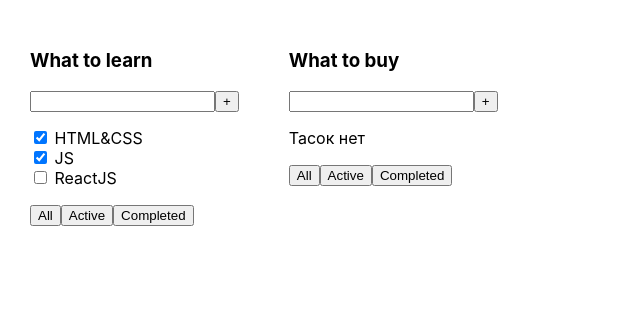
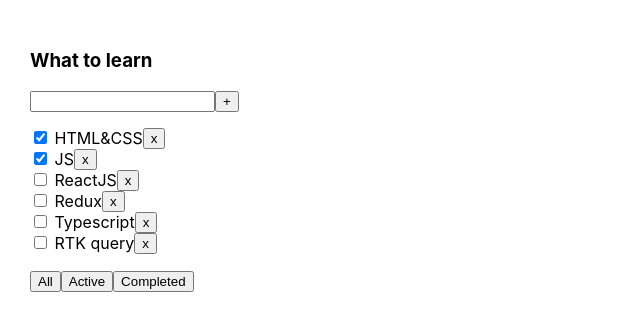
Before and after one commit to RomanHass/todolist, a React (Vite) app: page / in a window 1280 px wide. Shown: the top 330 px of the page, without its empty margins (0-640 px from the left). Built offline with nearby package versions, Linux system fonts and the light colour scheme.

Commit message:
Add function remove todolist

```diff
--- a/src/App.tsx
+++ b/src/App.tsx
@@ -1,3 +1,4 @@
+import { useState } from 'react'
 import './App.css'
 import { Todolist } from './components/Todolist'
 
@@ -8,26 +9,22 @@
 }
 
 export const App = () => {
-  const titleLearn = 'What to learn'
-  const titleBuy = 'What to buy'
-
-  const tasks1: TaskType[] = [
+  const [tasks, setTasks] = useState<TaskType[]>([
     { id: 1, title: 'HTML&CSS', isDone: true },
     { id: 2, title: 'JS', isDone: true },
     { id: 3, title: 'ReactJS', isDone: false },
-  ]
+    { id: 4, title: 'Redux', isDone: false },
+    { id: 5, title: 'Typescript', isDone: false },
+    { id: 6, title: 'RTK query', isDone: false },
+  ])
 
-  const tasks2: TaskType[] = []
-  // { id: 1, title: 'Hello world', isDone: true },
-  // { id: 2, title: 'I am Happy', isDone: false },
-  // { id: 3, title: 'Yo', isDone: false },
-  // { id: 4, title: 'last task', isDone: false },
-  // ]
+  const removeTask = (id: number) => {
+    setTasks(tasks.filter(t => t.id !== id))
+  }
 
   return (
     <div className="app">
-      <Todolist title={titleLearn} tasks={tasks1} />
-      <Todolist title={titleBuy} tasks={tasks2} />
+      <Todolist title={'What to learn'} tasks={tasks} removeTask={removeTask} />
     </div>
   )
 }
--- a/src/components/Button.tsx
+++ b/src/components/Button.tsx
@@ -1,7 +1,8 @@
 type PropsType = {
   title: string
+  onClick?: () => void
 }
 
-export const Button = ({ title }: PropsType) => {
-  return <button>{title}</button>
+export const Button = ({ title, onClick }: PropsType) => {
+  return <button onClick={onClick}>{title}</button>
 }
--- a/src/components/Todolist.tsx
+++ b/src/components/Todolist.tsx
@@ -5,11 +5,22 @@
 type PropsType = {
   title: string
   tasks: TaskType[]
+  removeTask: (id: number) => void
 }
 
-export const Todolist = ({ title, tasks }: PropsType) => {
+export const Todolist = ({ title, tasks, removeTask }: PropsType) => {
+  // const removeTaskHandler = (id: number) => {
+  //   removeTask(id)
+  // }
+
   const tasksForTodolist = tasks.map(t => {
-    return <Task key={t.id} isDone={t.isDone} title={t.title} />
+    return (
+      <div style={{ display: 'flex' }}>
+        <Task key={t.id} isDone={t.isDone} title={t.title} />
+        {/* <Button onClick={removeTaskHandler} title={'x'} /> */}
+        <Button onClick={() => removeTask(t.id)} title={'x'} />
+      </div>
+    )
   })
 
   return (
```
